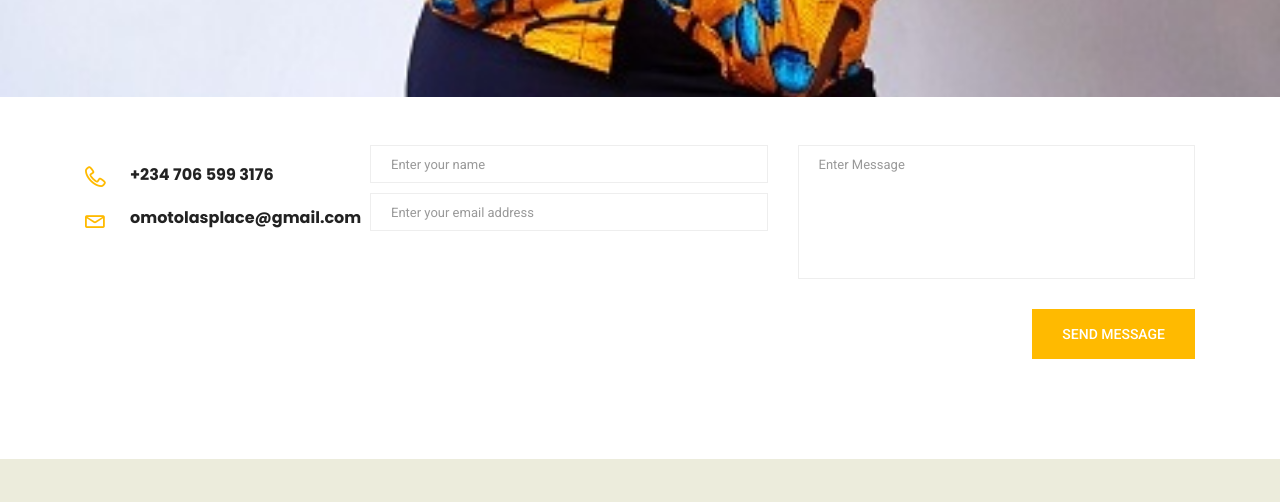
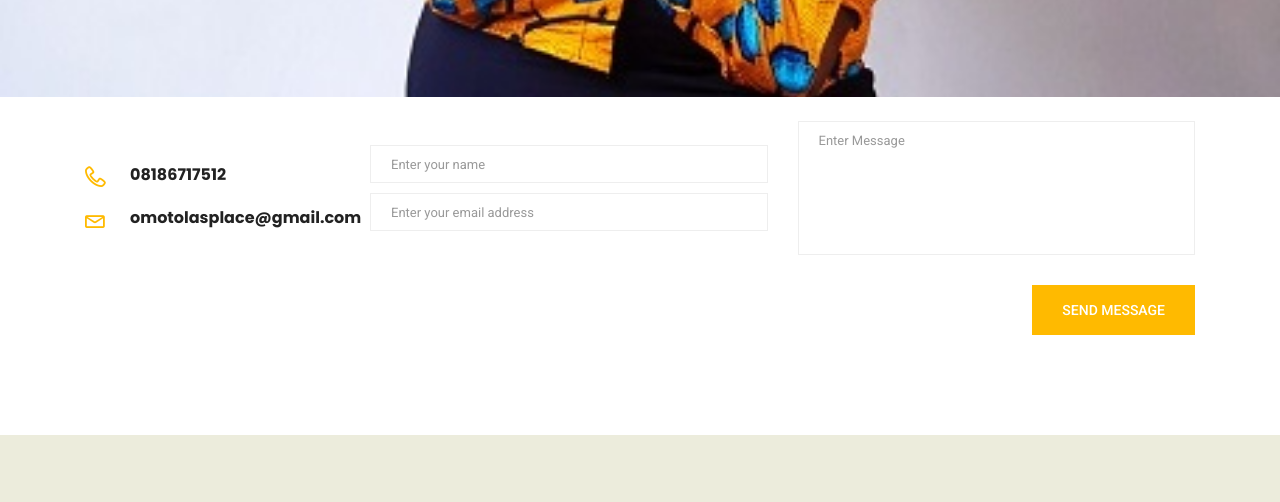
Before and after one commit to Ibikunleshuaib/OmotolasPlace, a plain HTML site: page contact.html in a window 1280 px wide. Shown: the part 298-800 px from the top of the page. Drawn offline with nearby package versions, Linux system fonts and the light colour scheme; some packages are replaced by stand-ins of ours.

Commit message:
Added a new contact number

```diff
--- a/contact.html
+++ b/contact.html
@@ -139,7 +139,7 @@
 					<div class="contact_info">
 						<div class="info_item">
 							<i class="lnr lnr-phone-handset"></i>
-							<h6><a href="#">+234 706 599 3176</a></h6>
+							<h6><a href="#">08186717512</a></h6>
 						</div>
 						<br>
 						<div class="info_item">
@@ -162,7 +162,7 @@
 						</div>
 						<div class="col-md-6">
 							<br>
-							<br>
+
 							<div class="form-group">
 								<textarea class="form-control" name="Message" id="message" rows="1" placeholder="Enter Message" style="color:#ffba00" onfocus="this.placeholder = ''" onblur="this.placeholder = 'Enter Message'"></textarea>
 							</div>
```
Also changed, not shown: img/banner/2banner-bg.jpg (deleted), img/banner/bnm,banner-bg.jpg (deleted).
